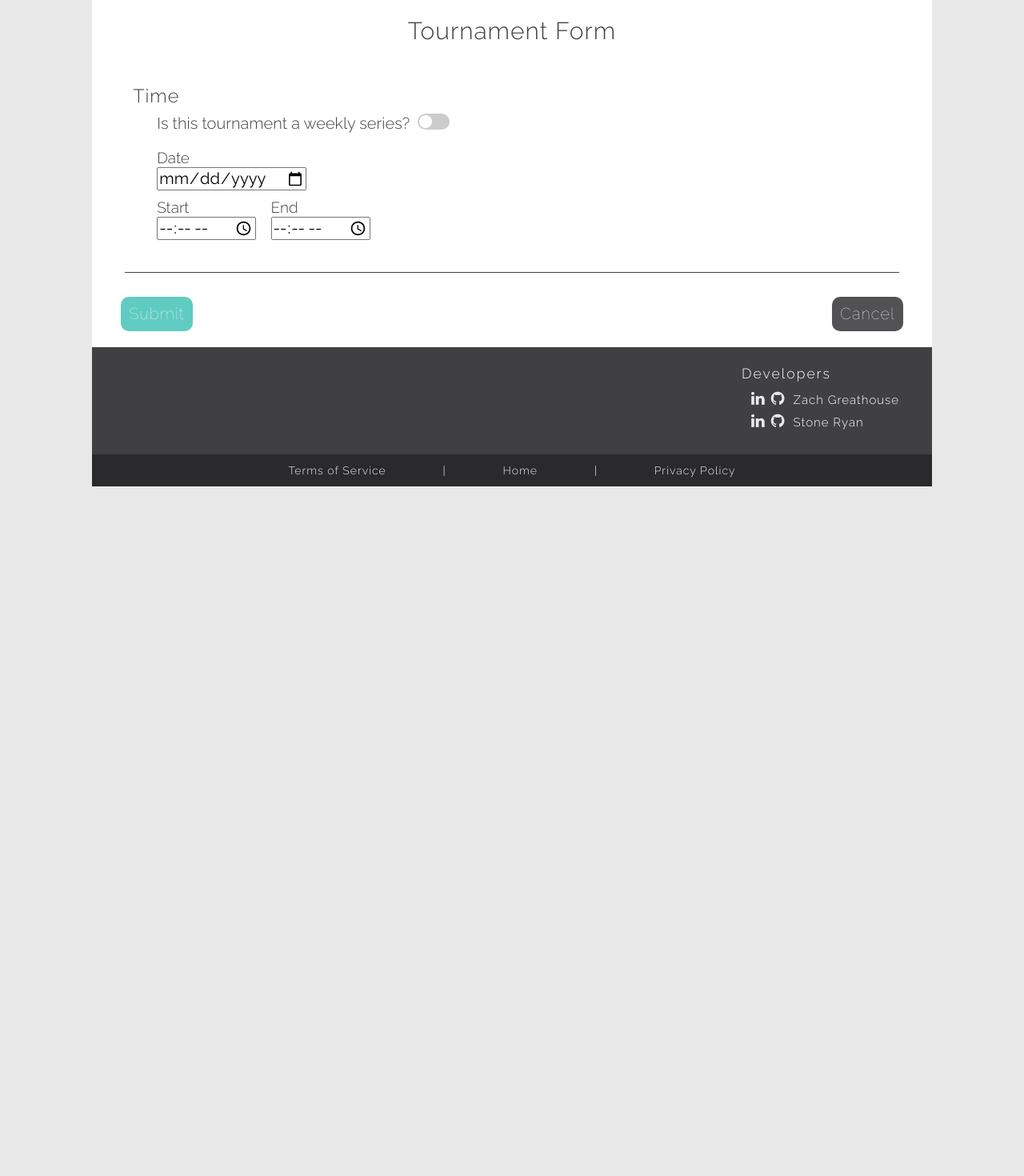
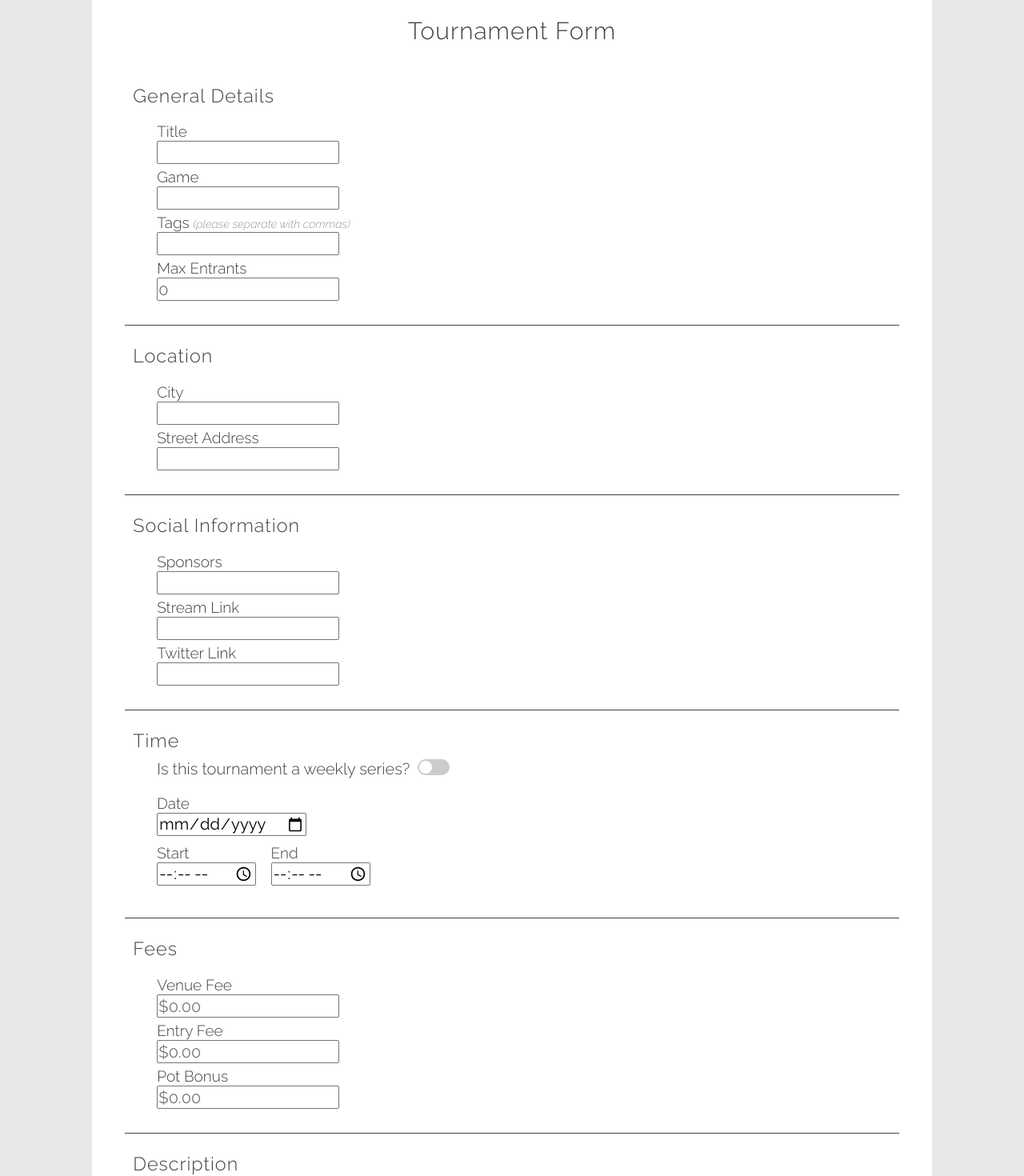
Before and after one commit to zgreathouse/TournamentLocator, a React (Create React App) app in the folder frontend/: page /tournaments/new in a window 1280 px wide. Shown: the part 100-1570 px from the top of the page at 80% size. Before the commit the page ends 800 px from the top, so only its background shows below. Built offline with nearby package versions, Linux system fonts and the light colour scheme; no server answers.

Commit message:
delete unused selectWeekday Input and clean up seriesTimeField.js

```diff
--- a/frontend/src/components/formComponents/formFields/weekdaySelect.js
+++ /dev/null
@@ -1,24 +0,0 @@
-import React from 'react';
-
-const TimeInput = (field) => {
-  const { touched, error } = field.meta;
-
-  return (
-    <div className="input-container">
-      <label>{field.label}</label>
-      <br/>
-      <select>
-        <option value="Sunday">Sunday</option>
-        <option value="Monday">Monday</option>
-        <option value="Tuesday">Tuesday</option>
-        <option value="Wednesday">Wednesday</option>
-        <option value="Thursday">Thursday</option>
-        <option value="Friday">Friday</option>
-        <option value="Saturday">Saturday</option>
-      </select>
-      <div className="form-field-error">{touched && error}</div>
-    </div>
-  )
-}
-
-export default TimeInput;
--- a/frontend/src/components/formComponents/tournamentForm.js
+++ b/frontend/src/components/formComponents/tournamentForm.js
@@ -39,12 +39,12 @@ class TournamentForm extends Component {
           className="tournament-form"
           onSubmit={handleSubmit(this.onSubmit.bind(this))}
         >
-          {/* <GeneralDetails /> */}
-          {/* <Location /> */}
-          {/* <Social /> */}
+          <GeneralDetails />
+          <Location />
+          <Social />
           <Time />
-          {/* <Fees /> */}
-          {/* <Description /> */}
+          <Fees />
+          <Description />
           <div className="form-buttons">
             <SubmitButton />
             <button className="cancel-button"
--- a/frontend/src/components/formComponents/tournamentForm/timeFields/seriesTimeFields.js
+++ b/frontend/src/components/formComponents/tournamentForm/timeFields/seriesTimeFields.js
@@ -4,7 +4,6 @@ import { Field } from 'redux-form';
 import uuidv4 from 'uuid/v4';
 
 //components
-import weekdaySelect from '../../formFields/weekdaySelect';
 import TimeInput from '../../formFields/timeInput';
 
 const NonSeriesTimeFields = () => {
```
